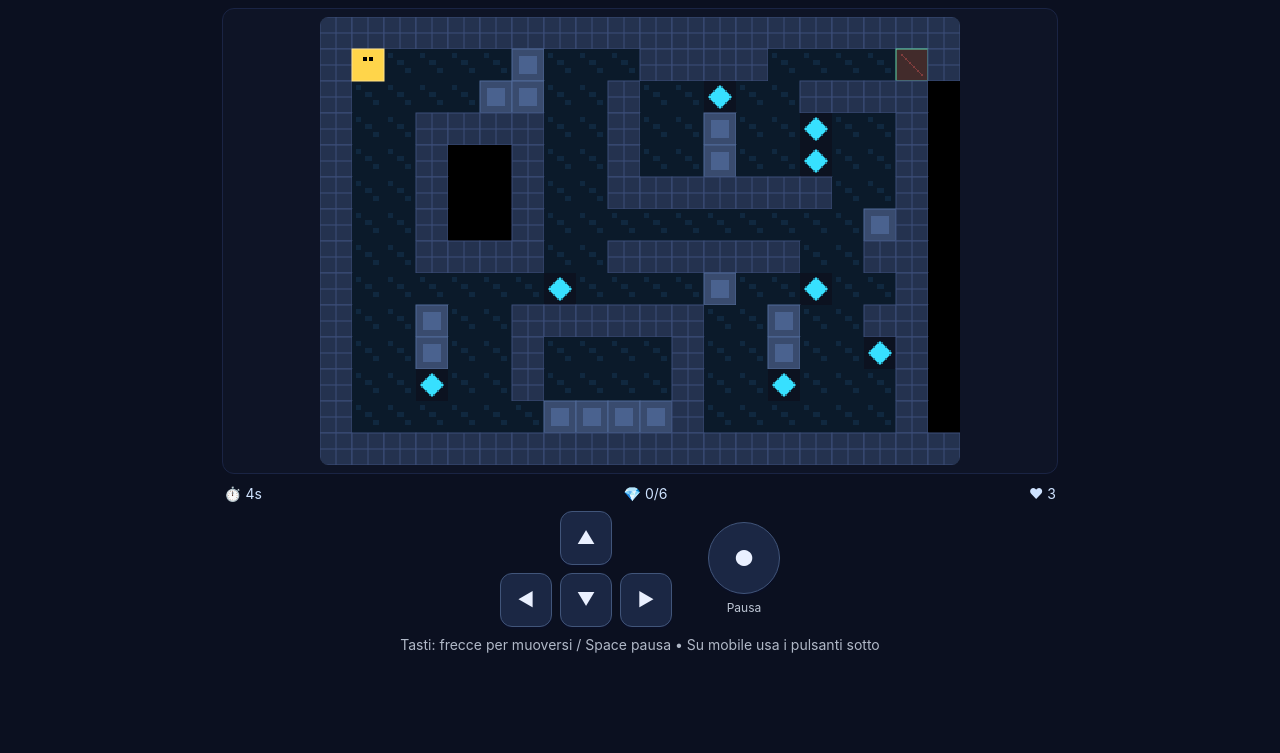
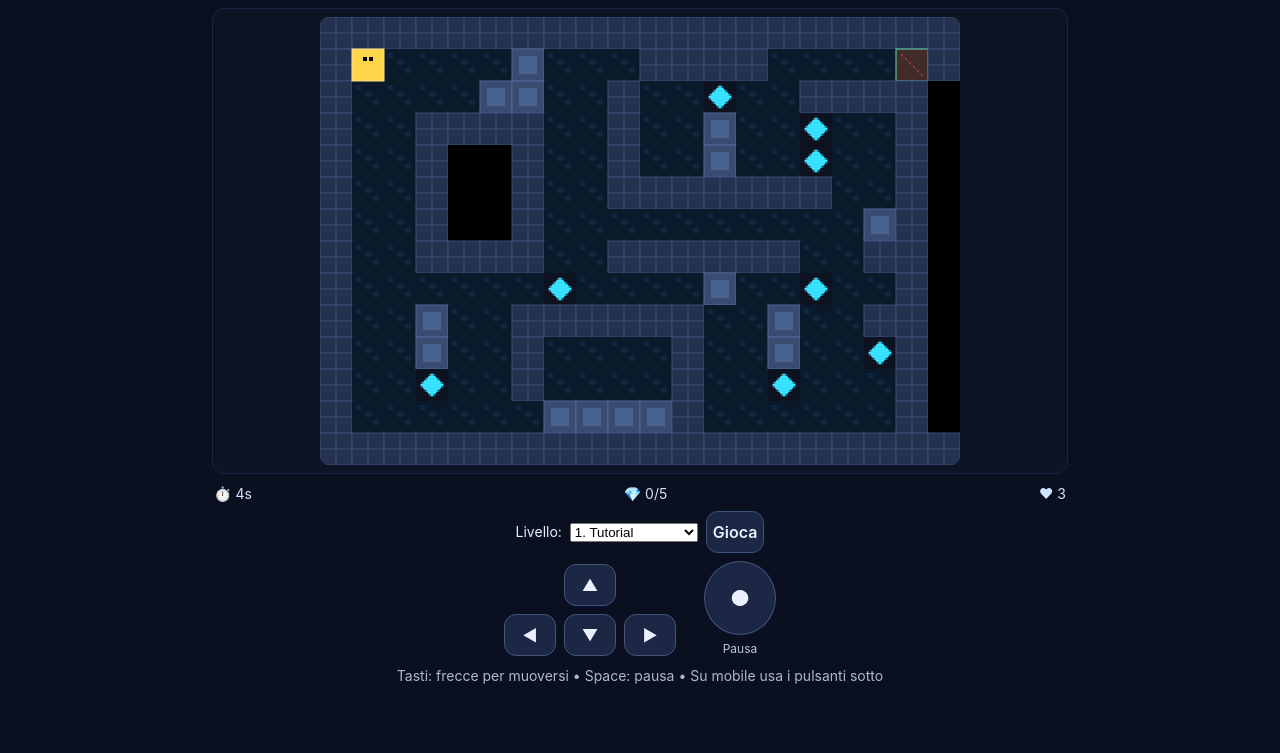
Before and after one commit to pezzaliapp/cave-miner-pwa, a plain HTML site: page index.html in a window 1280 px wide. Shown: the part 47-800 px from the top of the page. Drawn offline with Linux system fonts and the light colour scheme.

Commit message:
Add files via upload

```diff
--- a/app.js
+++ b/app.js
@@ -1,28 +1,27 @@
-/* Cave Miner — Boulder Dash-like (ES5, iOS 8 friendly) */
+/* Cave Miner — PezzaliAPP Edition — ES5 (iOS 8 ok) */
 (function(){
-  // Polyfill semplice
+  // requestAnimationFrame polyfill
   window.requestAnimFrame = window.requestAnimationFrame || function(cb){ return setTimeout(cb, 16); };
 
-  // --- Config ---
-  var TILE = 24;            // dimensione logica tile (canvas 480x336 => 20x14)
-  var COLS = 20, ROWS = 14;
-  var W = COLS*TILE, H = ROWS*TILE;
-
-  var canvas = document.getElementById('game');
-  var ctx = canvas.getContext('2d');
+  // --- Config base ---
+  var TILE = 24, COLS = 20, ROWS = 14, W = COLS*TILE, H = ROWS*TILE;
+  var canvas = document.getElementById('game'), ctx = canvas.getContext('2d');
   canvas.width = W; canvas.height = H;
 
-  var timeEl = document.getElementById('time');
-  var diaEl  = document.getElementById('diamonds');
-  var needEl = document.getElementById('need');
-  var livesEl= document.getElementById('lives');
+  var timeEl = document.getElementById('time'), diaEl = document.getElementById('diamonds'),
+      needEl = document.getElementById('need'), livesEl = document.getElementById('lives');
+  var levelSel = document.getElementById('levelSel'), btnPlay = document.getElementById('btnPlay');
 
-  // --- Tile codes ---
-  var EMPTY=0, DIRT=1, WALL=2, ROCK=3, DIAM=4, EXIT=5, PLAYER=6;
+  // Tiles
+  var EMPTY=0, DIRT=1, WALL=2, ROCK=3, DIAM=4, EXIT=5;
 
-  // --- Level (semplice demo) ---
-  // Stringhe 20x14: #=WALL, .=DIRT, ' '=EMPTY, o=rock, *=diam, X=exit, P=player
-  var levelMap = [
+  // --- Livelli (20x14) ---
+  // Simboli: # muro, . terra, ' ' vuoto, o roccia, * diamante, X uscita, P player
+  var LEVELS = [
+    {
+      name:"Tutorial",
+      need: 5,
+      map: [
         "####################",
         "#P....o...####....X#",
         "#....oo..#..*..#### ",
@@ -37,44 +36,88 @@
         "#..*..#....#..*...# ",
         "#......oooo#......# ",
         "####################"
+      ]
+    },
+    {
+      name:"Caverna stretta",
+      need: 8,
+      map: [
+        "####################",
+        "#P......o..*..o...X#",
+        "#######..##..##..###",
+        "#....*..o..*..o....#",
+        "#..##..####..####..#",
+        "#..##..#..*..#..#..#",
+        "#..o...#..o..#..#..#",
+        "#..*...#..*..#..#..#",
+        "#..##..####..##..###",
+        "#....o.....*.......#",
+        "###..########..###.#",
+        "#....*..o..*..o....#",
+        "#................. #",
+        "####################"
+      ]
+    },
+    {
+      name:"Caduta libera",
+      need: 10,
+      map: [
+        "####################",
+        "#P..o..o..o..o..o.X#",
+        "#..................#",
+        "#..*..*..*..*..*...#",
+        "#..................#",
+        "#..o..o..o..o..o...#",
+        "#..................#",
+        "#..*..*..*..*..*...#",
+        "#..................#",
+        "#..o..o..o..o..o...#",
+        "#..................#",
+        "#..*..*..*..*..*...#",
+        "#..................#",
+        "####################"
+      ]
+    }
   ];
 
-  // Parse in griglia
-  var grid = [], r, c;
-  var player = {x:1,y:1, alive:true};
-  var need = 6; // diamanti richiesti per aprire uscita
-  var have = 0;
-  var exitOpen = false;
-  var lives = 3;
-  var time = 0, paused=false, gameOver=false;
+  // Stato
+  var grid = [], player = {x:1,y:1, alive:true}, need=0, have=0, exitOpen=false, lives=3, time=0, paused=false, gameOver=false;
+  function fillLevelSelect(){
+    for (var i=0;i<LEVELS.length;i++){
+      var opt = document.createElement('option');
+      opt.value = i;
+      opt.textContent = (i+1)+". "+LEVELS[i].name;
+      levelSel.appendChild(opt);
+    }
+  }
+  fillLevelSelect();
 
-  function resetFromMap(){
+  function loadLevel(idx){
+    var L = LEVELS[idx|0] || LEVELS[0];
     grid = new Array(ROWS);
-    var foundP = false;
+    var r,c,row,ch;
+    player.x=1; player.y=1; player.alive=true;
     for (r=0;r<ROWS;r++){
       grid[r] = new Array(COLS);
-      var row = levelMap[r];
+      row = L.map[r];
       for (c=0;c<COLS;c++){
-        var ch = row.charAt(c);
+        ch = row.charAt(c);
         var t = EMPTY;
-        if (ch === '#') t=WALL;
-        else if (ch === '.') t=DIRT;
-        else if (ch === 'o') t=ROCK;
-        else if (ch === '*') t=DIAM;
-        else if (ch === 'X') t=EXIT;
-        else t=EMPTY;
-        grid[r][c] = t;
-        if (ch === 'P'){ player.x=c; player.y=r; foundP=true; }
+        if (ch==='#') t=WALL; else if (ch==='.') t=DIRT;
+        else if (ch==='o') t=ROCK; else if (ch==='*') t=DIAM;
+        else if (ch==='X') t=EXIT; else t=EMPTY;
+        grid[r][c]=t;
+        if (ch==='P'){ player.x=c; player.y=r; }
       }
     }
-    have=0; exitOpen=false; time=0; paused=false; gameOver=false; player.alive=true;
+    need = L.need|0; have=0; exitOpen=false; time=0; paused=false; gameOver=false;
+    needEl.textContent = String(need);
+    diaEl.textContent = "0";
+    livesEl.textContent = String(lives);
   }
-  resetFromMap();
-  needEl.textContent = String(need);
-  diaEl.textContent  = String(have);
-  livesEl.textContent= String(lives);
+  loadLevel(0);
 
-  // --- Input ---
+  // Input
   var input = {up:false,down:false,left:false,right:false};
   function key(e,down){
     var k = e.key || e.code;
@@ -82,22 +125,23 @@
     else if (k==='ArrowDown') input.down=down;
     else if (k==='ArrowLeft') input.left=down;
     else if (k==='ArrowRight') input.right=down;
-    else if (k===' ' || k==='Space' || k==='Spacebar') { // pausa
-      if (down){ paused = !paused; }
-    }
+    else if (k===' ' || k==='Space' || k==='Spacebar') { if (down) paused = !paused; }
     if (e.target && e.target.tagName==='BUTTON') e.preventDefault();
   }
-  document.addEventListener('keydown', function(e){ key(e,true); });
-  document.addEventListener('keyup',   function(e){ key(e,false);} );
+  document.addEventListener('keydown', function(e){ key(e, true); });
+  document.addEventListener('keyup', function(e){ key(e, false); });
 
-  // Touch buttons
+  // Touch → sintetizza key
   function bindButtons(){
     var btns = document.querySelectorAll('.btn');
     function fire(code, type){
+      try {
         var ev = new KeyboardEvent(type, {key:code, code:code, bubbles:true});
         document.dispatchEvent(ev);
+      } catch(_){ /* iOS 8 fallback */ }
     }
-    Array.prototype.forEach.call(btns, function(b){
+    for (var i=0;i<btns.length;i++){
+      (function(b){
         var k = b.getAttribute('data-k');
         if (!k) return;
         b.addEventListener('touchstart', function(e){ fire(k,'keydown'); e.preventDefault(); });
@@ -105,149 +149,95 @@
         b.addEventListener('mousedown',  function(){ fire(k,'keydown'); });
         b.addEventListener('mouseup',    function(){ fire(k,'keyup'); });
         b.addEventListener('mouseleave', function(){ fire(k,'keyup'); });
-    });
+      })(btns[i]);
+    }
   }
   bindButtons();
 
-  // --- Helpers ---
+  // Helpers
   function inb(x,y){ return y>=0 && y<ROWS && x>=0 && x<COLS; }
   function get(x,y){ return inb(x,y)? grid[y][x] : WALL; }
   function set(x,y,v){ if (inb(x,y)) grid[y][x]=v; }
 
-  // --- Mechanics ---
-  var tick = 0;
+  var tick=0;
   function update(){
     if (paused || gameOver) return;
-    tick++;
-    time += 1/60;
-    if ((tick%60)===0){ timeEl.textContent = String((time|0)); }
+    tick++; time += 1/60; if ((tick%60)===0){ timeEl.textContent = String((time|0)); }
 
-    // physics bottom-up so falling resolves properly
-    var x,y;
+    // Fisica caduta: bottom-up
+    var x,y,t;
     for (y=ROWS-1;y>=0;y--){
       for (x=0;x<COLS;x++){
-        var t = grid[y][x];
+        t = grid[y][x];
         if (t===ROCK || t===DIAM){
-          if (get(x,y+1)===EMPTY){
-            set(x,y,EMPTY); set(x,y+1,t);
-            // se cade sul player
-            if (player.x===x && player.y===y+2 && get(x,y+1)===t){
-              killPlayer();
-            }
-          } else if (get(x,y+1)===ROCK || get(x,y+1)===DIAM || get(x,y+1)===WALL || get(x,y+1)===DIRT){
-            // scivola a dx o sx se possibile
-            if (get(x+1,y)===EMPTY && get(x+1,y+1)===EMPTY){
-              set(x,y,EMPTY); set(x+1,y,t);
-            } else if (get(x-1,y)===EMPTY && get(x-1,y+1)===EMPTY){
-              set(x,y,EMPTY); set(x-1,y,t);
-            }
+          if (get(x,y+1)===0){ // EMPTY
+            set(x,y,0); set(x,y+1,t);
+            if (player.x===x && player.y===y+2){ killPlayer(); }
+          } else {
+            // scivolo
+            if (get(x+1,y)===0 && get(x+1,y+1)===0){ set(x,y,0); set(x+1,y,t); }
+            else if (get(x-1,y)===0 && get(x-1,y+1)===0){ set(x,y,0); set(x-1,y,t); }
           }
         }
       }
     }
 
-    // Movimento player (una cella per frame max)
+    // Movimento player
     var dx=0, dy=0;
     if (input.up) dy=-1; else if (input.down) dy=1;
     if (input.left) dx=-1; else if (input.right) dx=1;
-
     if (dx!==0 || dy!==0){
-      var nx = player.x+dx, ny = player.y+dy;
-      var nt = get(nx,ny);
-      // Push roccia orizzontale
-      if (nt===ROCK && dy===0 && get(nx+dx,ny)===EMPTY){
-        set(nx+dx,ny,ROCK);
-        set(nx,ny,EMPTY);
-        nt=EMPTY;
+      var nx=player.x+dx, ny=player.y+dy, nt=get(nx,ny);
+      // spinta roccia orizzontale
+      if (nt===ROCK && dy===0 && get(nx+dx,ny)===0){
+        set(nx+dx,ny,ROCK); set(nx,ny,0); nt=0;
       }
-      if (nt===DIRT || nt===EMPTY || (nt===DIAM) || (nt===EXIT && exitOpen)){
-        if (nt===DIAM){ have++; diaEl.textContent=String(have); if (have>=need) exitOpen=true; }
-        if (nt===EXIT && exitOpen){ // win -> next reset semplice
+      if (nt===1 || nt===0 || nt===4 || (nt===5 && exitOpen)){
+        if (nt===4){ have++; diaEl.textContent=String(have); if (have>=need) exitOpen=true; }
+        if (nt===5 && exitOpen){
+          // vittoria semplice -> reload stesso livello
           paused=true;
-          setTimeout(function(){ paused=false; resetFromMap(); diaEl.textContent='0'; livesEl.textContent=String(lives); }, 800);
+          setTimeout(function(){ paused=false; loadLevel(levelSel.selectedIndex|0); }, 700);
           return;
         }
-        player.x=nx; player.y=ny;
-        set(nx,ny,EMPTY);
+        player.x=nx; player.y=ny; set(nx,ny,0);
       }
     }
   }
 
   function killPlayer(){
     if (!player.alive) return;
-    player.alive=false;
-    lives--; livesEl.textContent=String(lives);
-    if (lives<=0){ gameOver=true; }
-    // respawn semplice
-    setTimeout(function(){
-      if (lives>0){ resetFromMap(); livesEl.textContent=String(lives); }
-    }, 500);
+    player.alive=false; lives--; livesEl.textContent=String(lives);
+    if (lives<=0){ gameOver=true; return; }
+    setTimeout(function(){ player.alive=true; loadLevel(levelSel.selectedIndex|0); }, 500);
   }
 
-  // --- Render ---
+  // Render
   function rect(x,y,w,h,fill,stroke){
     if (fill){ ctx.fillStyle=fill; ctx.fillRect(x,y,w,h); }
     if (stroke){ ctx.strokeStyle=stroke; ctx.strokeRect(x,y,w,h); }
   }
-
-  function drawTile(t, x,y){
-    var px = x*TILE, py=y*TILE, m=2;
-    if (t===EMPTY){
-      rect(px,py,TILE,TILE,"#000");
-    } else if (t===DIRT){
-      rect(px,py,TILE,TILE,"#0b1a2a");
-      // granulosità
-      ctx.fillStyle="#10283f";
-      ctx.fillRect(px+3,py+3,4,4);
-      ctx.fillRect(px+10,py+8,5,4);
-      ctx.fillRect(px+16,py+14,4,4);
-    } else if (t===WALL){
-      rect(px,py,TILE,TILE,"#24324f","#3c4f7a");
-      ctx.strokeStyle="#3c4f7a"; ctx.beginPath();
-      ctx.moveTo(px,py+TILE/2); ctx.lineTo(px+TILE,py+TILE/2);
-      ctx.moveTo(px+TILE/2,py); ctx.lineTo(px+TILE/2,py+TILE);
-      ctx.stroke();
-    } else if (t===ROCK){
-      rect(px,py,TILE,TILE,"#394b6e","#516a99");
-      rect(px+5,py+5,TILE-10,TILE-10,"#4a628f");
-    } else if (t===DIAM){
-      rect(px,py,TILE,TILE,"#0c1220");
-      ctx.fillStyle="#37e0ff";
-      ctx.beginPath();
-      ctx.moveTo(px+TILE/2,py+3);
-      ctx.lineTo(px+TILE-3,py+TILE/2);
-      ctx.lineTo(px+TILE/2,py+TILE-3);
-      ctx.lineTo(px+3,py+TILE/2);
-      ctx.closePath();
-      ctx.fill();
-    } else if (t===EXIT){
-      rect(px,py,TILE,TILE, exitOpen? "#1aa36f" : "#422b2b", "#62d9ac");
-      if (!exitOpen){
-        ctx.strokeStyle="#813d3d";
-        ctx.beginPath(); ctx.moveTo(px+4,py+4); ctx.lineTo(px+TILE-4,py+TILE-4); ctx.stroke();
+  function drawTile(t,x,y){
+    var px=x*TILE, py=y*TILE;
+    if (t===0){ rect(px,py,TILE,TILE,"#000"); }
+    else if (t===1){ rect(px,py,TILE,TILE,"#0b1a2a"); ctx.fillStyle="#10283f"; ctx.fillRect(px+3,py+3,4,4); ctx.fillRect(px+10,py+8,5,4); ctx.fillRect(px+16,py+14,4,4); }
+    else if (t===2){ rect(px,py,TILE,TILE,"#24324f","#3c4f7a"); ctx.strokeStyle="#3c4f7a"; ctx.beginPath(); ctx.moveTo(px,py+TILE/2); ctx.lineTo(px+TILE,py+TILE/2); ctx.moveTo(px+TILE/2,py); ctx.lineTo(px+TILE/2,py+TILE); ctx.stroke(); }
+    else if (t===3){ rect(px,py,TILE,TILE,"#394b6e","#516a99"); rect(px+5,py+5,TILE-10,TILE-10,"#4a628f"); }
+    else if (t===4){ rect(px,py,TILE,TILE,"#0c1220"); ctx.fillStyle="#37e0ff"; ctx.beginPath(); ctx.moveTo(px+TILE/2,py+3); ctx.lineTo(px+TILE-3,py+TILE/2); ctx.lineTo(px+TILE/2,py+TILE-3); ctx.lineTo(px+3,py+TILE/2); ctx.closePath(); ctx.fill(); }
+    else if (t===5){ rect(px,py,TILE,TILE, exitOpen? "#1aa36f" : "#422b2b", "#62d9ac"); if (!exitOpen){ ctx.strokeStyle="#813d3d"; ctx.beginPath(); ctx.moveTo(px+4,py+4); ctx.lineTo(px+TILE-4,py+TILE-4); ctx.stroke(); } }
   }
-    }
-  }
-
   function render(){
     rect(0,0,W,H,"#000");
-    var x,y;
-    for (y=0;y<ROWS;y++){
-      for (x=0;x<COLS;x++){
-        drawTile(grid[y][x],x,y);
-      }
-    }
+    for (var y=0;y<ROWS;y++){ for (var x=0;x<COLS;x++){ drawTile(grid[y][x],x,y); } }
     // Player
     var px=player.x*TILE, py=player.y*TILE;
     rect(px,py,TILE,TILE,"#ffd54a","#ffe28a");
-    rect(px+8,py+6,3,3,"#000");
-    rect(px+13,py+6,3,3,"#000");
+    rect(px+8,py+6,3,3,"#000"); rect(px+13,py+6,3,3,"#000");
   }
 
-  function loop(){
-    if (!paused) update();
-    render();
-    requestAnimFrame(loop);
-  }
+  function loop(){ if (!paused) update(); render(); requestAnimFrame(loop); }
   loop();
+
+  // UI: play selected level
+  btnPlay.addEventListener('click', function(){ loadLevel(levelSel.selectedIndex|0); });
 })();
--- a/index.html
+++ b/index.html
@@ -8,11 +8,10 @@
   <link rel="icon" href="icons/icon-192.png">
   <link rel="manifest" href="manifest.webmanifest">
   <link rel="stylesheet" href="style.css">
-  <!-- iOS legacy note: niente Service Worker su iOS 8, ma il gioco funziona comunque online -->
 </head>
 <body>
   <header class="topbar">
-    <h1>Cave Miner</h1>
+    <h1>Cave Miner — <span class="brand">PezzaliAPP Edition</span></h1>
   </header>
 
   <main class="wrap">
@@ -24,6 +23,14 @@
       <div>⏱️ <span id="time">0</span>s</div>
       <div>💎 <span id="diamonds">0</span>/<span id="need">0</span></div>
       <div>❤ <span id="lives">3</span></div>
+    </div>
+
+    <div class="controls">
+      <div class="levelpick">
+        <label for="levelSel">Livello:</label>
+        <select id="levelSel"></select>
+        <button class="btn" id="btnPlay">Gioca</button>
+      </div>
     </div>
 
     <div class="controls">
@@ -41,11 +48,10 @@
       </div>
     </div>
 
-    <p class="hint">Tasti: frecce per muoversi / Space pausa • Su mobile usa i pulsanti sotto</p>
+    <p class="hint">Tasti: frecce per muoversi • Space: pausa • Su mobile usa i pulsanti sotto</p>
   </main>
 
   <script>
-    // Registra SW solo dove supportato (iOS 8 non lo ha)
     if ('serviceWorker' in navigator) {
       window.addEventListener('load', function(){ navigator.serviceWorker.register('sw.js').catch(function(){}) });
     }
--- a/style.css
+++ b/style.css
@@ -1,17 +1,18 @@
 *{box-sizing:border-box}body{margin:0;font:14px/1.4 -apple-system,system-ui,Segoe UI,Roboto,Arial;background:#0b1020;color:#e8f1ff}
 .topbar{display:flex;align-items:center;gap:.5rem;padding:.6rem 1rem;background:#0e1630;border-bottom:1px solid #1b2647}
-.topbar h1{margin:0;font-size:16px;letter-spacing:.3px}
-.wrap{max-width:720px;margin:0 auto;padding:12px}
+.topbar h1{margin:0;font-size:16px;letter-spacing:.3px}.brand{color:#81e6d9}
+.wrap{max-width:760px;margin:0 auto;padding:12px}
 .stage{display:flex;justify-content:center;background:#0e1426;border:1px solid #1a2444;border-radius:12px;padding:8px}
 canvas{image-rendering:pixelated;width:100%;height:auto;max-width:640px;border-radius:8px;background:#000}
 .hud{display:flex;justify-content:space-between;gap:12px;margin:10px 2px 4px;color:#cfe3ff}
-.controls{display:flex;justify-content:center;align-items:center;gap:36px;margin-top:8px;flex-wrap:wrap}
+.controls{display:flex;justify-content:center;align-items:center;gap:28px;margin-top:8px;flex-wrap:wrap}
+.levelpick{display:flex;align-items:center;gap:8px}
 .dpad{display:flex;flex-direction:column;gap:8px;align-items:center}
 .dpad .h{display:flex;gap:8px}
 .actions{display:flex;flex-direction:column;align-items:center;gap:6px}
-.btn{appearance:none;border:1px solid #41557a;background:#1b2744;color:#eaf0ff;border-radius:12px;min-width:52px;min-height:52px;font:600 18px/50px -apple-system,system-ui;box-shadow:0 2px 0 #0a0f25}
+.btn{appearance:none;border:1px solid #41557a;background:#1b2744;color:#eaf0ff;border-radius:12px;min-width:52px;min-height:40px;font:600 16px/38px -apple-system,system-ui;box-shadow:0 2px 0 #0a0f25}
 .btn:active{transform:translateY(1px);box-shadow:none}
-.btn.big{min-width:72px;min-height:72px;border-radius:50%;font-size:22px}
+.btn.big{min-width:72px;min-height:72px;border-radius:50%;font-size:22px;line-height:70px}
 .label{font-size:12px;opacity:.8}
 .hint{opacity:.75;text-align:center;margin-top:8px}
-@media (min-width:900px){.wrap{max-width:860px}}
+@media (min-width:900px){.wrap{max-width:880px}}
```
Also changed, not shown: sw.js (+6 -6 lines), manifest.webmanifest, 2 other files. Lines whose indentation alone changed are shown as unchanged.
